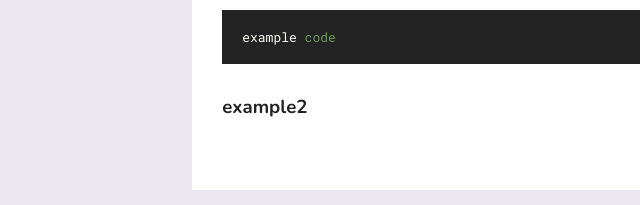
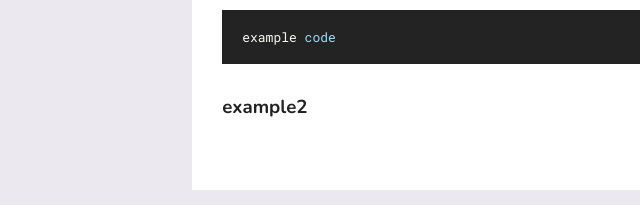
Before and after one commit to mysoo1229/practice, a website: page index.html in a window 1280 px wide. Shown: the part 281-486 px from the top of the page, 112-752 px from the left. Drawn offline with nearby package versions, Linux system fonts and the light colour scheme.

Commit message:
code style 오류 수정

```diff
--- a/css/memo.scss
+++ b/css/memo.scss
@@ -238,8 +238,7 @@
   color: #dcdcaa;
 }
 
-span.g,
-span[class*="hljs-"],
+span.g span[class*="hljs-"],
 .hljs-comment {
   color: #6a9955;
 }
```
Also changed, not shown: css/memo.css.
